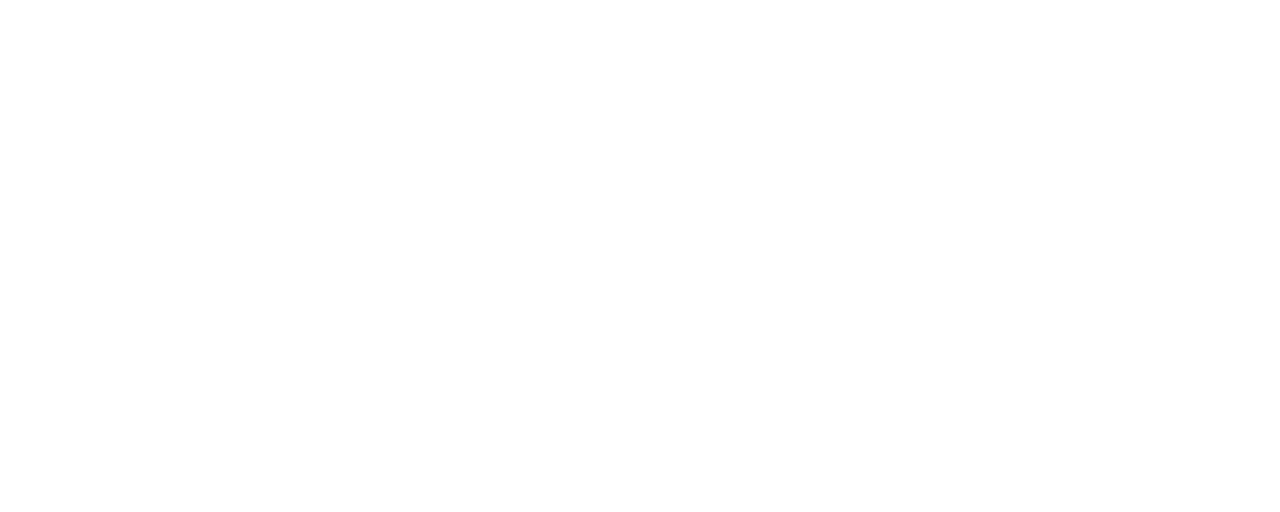
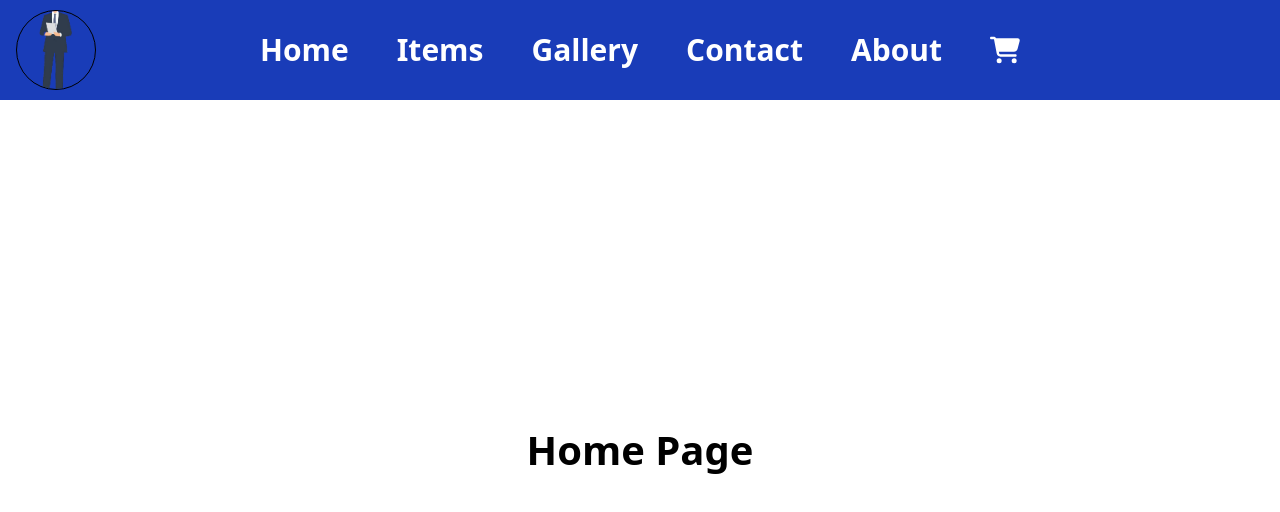
Before and after one commit to Manukagallage7/Audio-Manager-System-using-MERN-Stack, a React app in the folder frontend/: page / in a window 1280 px wide. Before the commit this address had no page. Shown: the top 512 px of the page. Built offline with nearby package versions, Linux system fonts and the light colour scheme; the HTML template or start-up script is replaced by a standard one.

Commit message:
feat: update routing structure in App component for improved navigation

```diff
--- a/frontend/src/App.jsx
+++ b/frontend/src/App.jsx
@@ -5,17 +5,18 @@ import AdminPage from './pages/adminPage';
 import HomePage from './pages/homePage';
 import LoginPage from './user/loginPage';
 import RegisterPage from './user/registerPage';
+import Home from './home/home';
 
 
 const App = () => {
   return (
     <BrowserRouter>
     <Toaster position='top-right' />
-      <Routes path="/">
+      <Routes>
         <Route path="/adminPage/*" element={<AdminPage />} />
-        <Route path="/homePage/*" element={<HomePage />} />
-        <Route path="/loginPage" element={<LoginPage />} />
-        <Route path="/registerPage" element={<RegisterPage />} />
+        <Route path="/login" element={<LoginPage />} />
+        <Route path="/register" element={<RegisterPage />} />
+        <Route path='/*' element={<HomePage />}/>
       </Routes>
     </BrowserRouter>
   )
```
